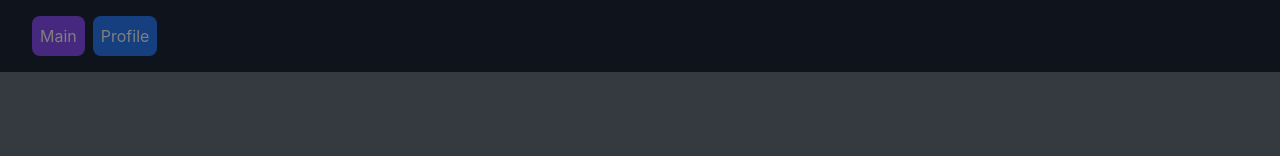
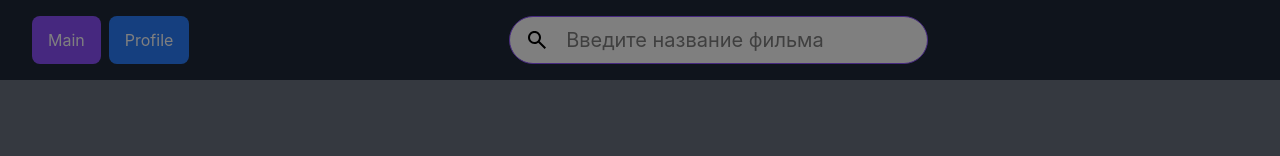
Before and after one commit to Gilmielle/use-popcorn, a React (Vite) app: page / in a window 1280 px wide. Shown: the top 156 px of the page. Built offline with nearby package versions, Linux system fonts and the light colour scheme; no server answers.

Commit message:
feat: add searchbar

```diff
--- a/package.json
+++ b/package.json
@@ -25,6 +25,7 @@
     "@tailwindcss/vite": "^4.0.6",
     "react": "^18.3.1",
     "react-dom": "^18.3.1",
+    "react-error-boundary": "^5.0.0",
     "react-imask": "^7.6.1",
     "react-modal": "^3.16.3",
     "react-router": "^7.1.5",
--- a/src/app/styles/index.css
+++ b/src/app/styles/index.css
@@ -11,6 +11,7 @@
   --color-violet-300: oklch(0.811 0.111 293.571);
   --color-blue-300: oklch(0.809 0.105 251.813);
   --color-blue-500: oklch(0.623 0.214 259.815);
+  --color-blue-550: oklch(0.499 0.193 260.793);
   --color-gray-400: oklch(0.707 0.022 261.325);
   --color-gray-600: oklch(0.446 0.03 256.802);
 }
--- a/src/shared/lib/constants/index.ts
+++ b/src/shared/lib/constants/index.ts
@@ -64,6 +64,8 @@ const YEAR_MIN_MAX_VALUES = {
   max: 2100,
 }
 
+const SEARCH_INPUT_NAME = "keyword"
+
 export {
   routePaths,
   API_ENDPOINTS,
@@ -76,5 +78,6 @@ export {
   FILM_TYPE_OPTIONS,
   RATING_VALUES,
   YEAR_VALUES,
-  YEAR_MIN_MAX_VALUES
+  YEAR_MIN_MAX_VALUES,
+  SEARCH_INPUT_NAME,
 }
--- a/src/shared/ui/layout/ui/Header.tsx
+++ b/src/shared/ui/layout/ui/Header.tsx
@@ -2,14 +2,14 @@ import {navList} from "../config";
 import {NavLink} from "react-router";
 
 export const Header = () => {
-  return <header className={"header flex justify-between container"}>
+  return <header className={"header flex justify-between items-center container"}>
     <nav className={"nav"}>
       <ul className={"nav__list flex gap-x-8"}>
         {navList.map((navItem, index) => {
           return <li className={"nav__item flex"} key={index}>
             <NavLink
               to={navItem.href}
-              className={"nav__link p-8 text-white bg-blue-500 rounded-lg hover:bg-sky-700"}
+              className={"nav__link py-12 px-16 text-white bg-blue-500 rounded-lg hover:bg-sky-700"}
             >
               {navItem.name}
             </NavLink>
@@ -17,6 +17,6 @@ export const Header = () => {
         })}
       </ul>
     </nav>
-    <div id={"header-searchbar"}></div>
+    <div id={"header-searchbar"} className={"mx-auto"}></div>
   </header>
 }
--- /dev/null
+++ b/src/shared/ui/searchbar/index.ts
@@ -0,0 +1 @@
+export {Searchbar} from "./ui/Searchbar.tsx";
--- /dev/null
+++ b/src/shared/ui/searchbar/style.css
@@ -0,0 +1,69 @@
+.searchbar {
+  --searchbarSubmitBtnSize: 40px;
+  --searchbarResetBtnSize: 32px;
+  position: relative;
+  min-width: 400px;
+}
+
+.searchbar__submitBtn {
+  position: absolute;
+  left: 8px;
+  top: 50%;
+  transform: translateY(-50%);
+  width: var(--searchbarSubmitBtnSize);
+  height: var(--searchbarSubmitBtnSize);
+  z-index: 1;
+  display: flex;
+  justify-content: center;
+  align-items: center;
+}
+
+.searchbar__inputWrapper {
+  position: relative;
+}
+
+.searchbar__input {
+  background-color: white;
+  border-radius: 40px;
+  font-size: 20px;
+  padding-block: 8px;
+  padding-inline: calc(var(--searchbarSubmitBtnSize) + 16px) calc(var(--searchbarResetBtnSize) + 16px);
+  border: 1px solid var(--color-violet-500);
+  min-width: inherit;
+  width: 100%;
+}
+
+.searchbar__input:focus-visible {
+  outline: 3px solid var(--color-amber-400);
+}
+
+
+.searchbar__resetBtn {
+  position: absolute;
+  right: 8px;
+  top: 50%;
+  transform: translateY(-50%);
+  width: var(--searchbarResetBtnSize);
+  height: var(--searchbarResetBtnSize);
+  display: flex;
+  justify-content: center;
+  align-items: center;
+  opacity: 0;
+  visibility: hidden;
+  transition: opacity 0.3s;
+  border-radius: 50%;
+  background-color: #888888;
+}
+
+.searchbar__resetBtn.isShown {
+  opacity: 1;
+  visibility: visible;
+}
+
+.searchbar__resetBtn:hover {
+  color: white;
+}
+
+.searchbar__resetBtn svg path {
+  fill: currentColor;
+}
--- /dev/null
+++ b/src/shared/ui/searchbar/ui/Searchbar.tsx
@@ -0,0 +1,82 @@
+import {forwardRef, useImperativeHandle, useState} from "react";
+import IconSearch from "#public/icon-search.svg?react"
+import IconClose from "#public/icon-close.svg?react"
+import "../style.css";
+
+interface SearchbarProps {
+  name: string,
+  initialValue: string,
+  placeholder: string,
+  onSubmit?: (value: string, name: string) => void,
+  onChange?: (value: string, name: string) => void,
+}
+
+export const Searchbar = forwardRef(({
+  name = "",
+  initialValue = "",
+  placeholder = "",
+  onSubmit,
+  onChange,
+}: SearchbarProps, ref) => {
+  const [value, setValue] = useState(initialValue)
+
+
+  const handleSubmit = () => {
+    if (typeof onSubmit === "function") {
+      onSubmit(value, name)
+    }
+  }
+  const handleKeyUp = (e) => {
+    if(e.key === "Enter") {
+      if (typeof onSubmit === "function") {
+        onSubmit(value, name)
+      }
+    }
+  }
+
+  const handleChange = (e) => {
+    const { target } = e
+    setValue(target.value)
+    if (typeof onChange === "function") {
+      onChange(target.value, name)
+    }
+  }
+
+  const handleReset = () => {
+    setValue("")
+    if (typeof onSubmit === "function") {
+      onSubmit("", name)
+    }
+  }
+
+  useImperativeHandle(ref,() => {
+    return {
+      reset: () => handleReset(),
+    }
+  })
+
+  return <div className={"searchbar"}>
+    <div className={"searchbar__submitBtn"}>
+      <button type={"submit"} onClick={handleSubmit}>
+        <IconSearch />
+      </button>
+    </div>
+    <div className={"searchbar__inputWrapper"}>
+      <input
+        className={"searchbar__input"}
+        type={"text"}
+        value={value}
+        onChange={handleChange}
+        placeholder={placeholder}
+        onKeyUp={handleKeyUp}
+      />
+      <button
+        type={"button"}
+        onClick={handleReset}
+        className={`searchbar__resetBtn ${value.length ? "isShown" : ""}`}
+      >
+        <IconClose/>
+      </button>
+    </div>
+  </div>
+})
--- a/src/widgets/filmsList/ui/FilmsFilter.tsx
+++ b/src/widgets/filmsList/ui/FilmsFilter.tsx
@@ -1,5 +1,5 @@
 import {StoreType} from "#app/providers/StoreProvider/model/store.ts";
-import {useCallback, useContext, useMemo, useRef, useState} from "react";
+import {useCallback, useContext, useEffect, useMemo, useRef, useState} from "react";
 import {StoreContext} from "#shared/config/storeContext.ts";
 import {Accordion, AccordionButton, AccordionItem, AccordionPanel,} from "@chakra-ui/accordion"
 import {RadioGroup} from "#shared/ui/radioGroup/index.ts";
@@ -13,13 +13,16 @@ import Select from "react-select";
 import {
   FILTER_RANGE_SLIDER_NAMES,
   FILTER_SELECT_NAMES,
-  RATING_VALUES, YEAR_MIN_MAX_VALUES,
+  RATING_VALUES, SEARCH_INPUT_NAME, YEAR_MIN_MAX_VALUES,
   YEAR_VALUES
 } from "#shared/lib/constants/index.ts";
 import {RangeSlider} from "#shared/ui/rangeSlider/index.ts";
 import {rangeSliderNames} from "#shared/ui/rangeSlider/model/types.ts";
 import {getDebouncedFn} from "#shared/lib/utils/index.ts";
 import {filmsRatingKeys, filmsYearKeys} from "#shared/api/filmsList.ts";
+import {createPortal} from "react-dom";
+import {Searchbar} from "#shared/ui/searchbar/index.ts";
+import {ErrorBoundary} from "react-error-boundary";
 
 export const FilmsFilter = () => {
   const store: StoreType = useContext(StoreContext);
@@ -30,7 +33,7 @@ export const FilmsFilter = () => {
     setFilterParams,
     clearFilterParams,
   } = store;
-
+  const searchbarContainerRef = useRef(document.getElementById("header-searchbar"));
   const accordionData = useMemo(() => getAdaptedAccordionData(genres, countries), [ genres, countries ])
 
   const orderSelectOptions = useMemo(() => getAdaptedOrderSelectOptions(filterParams), [])
@@ -54,6 +57,10 @@ export const FilmsFilter = () => {
       max: Number(filterParams[filmsYearKeys.yearTo] ? filterParams[filmsYearKeys.yearTo] : YEAR_VALUES.max),
     }
   }, [filterParams])
+
+  useEffect(() => {
+    searchbarContainerRef.current = document.getElementById("header-searchbar");
+  }, []);
 
   const handleRadioChange = (checkedRadio) => {
     setFilterParams({
@@ -94,6 +101,12 @@ export const FilmsFilter = () => {
   }, [setFilterParams]);
 
   const debouncedHandleRangeSliderChange = getDebouncedFn(handleRangeSliderChange)
+
+  const handleSearchSubmit = useCallback((value, name) => {
+    setFilterParams({
+      [name]: value,
+    })
+  }, [setFilterParams])
 
   return <div className={"filmsFilter p-24 rounded-lg space-y-24"}>
     <Accordion allowToggle>
@@ -162,6 +175,14 @@ export const FilmsFilter = () => {
         ref={yearRangeSliderRef}
       />
     </div>
+    {!!searchbarContainerRef.current && <ErrorBoundary fallback={<p>Here should be searchbar</p>}>
+      {createPortal(<Searchbar
+        name={SEARCH_INPUT_NAME}
+        initialValue={filterParams.keyword ? filterParams.keyword : ""}
+        onSubmit={handleSearchSubmit}
+        placeholder={"Введите название фильма"}
+      />, searchbarContainerRef.current)}
+    </ErrorBoundary>}
 
     <button className={"bg-amber-400 p-16 w-100/100 rounded-lg font-bold text-lg"} onClick={handleReset}>
       Сбросить
--- a/src/widgets/filmsList/ui/FilmsList.tsx
+++ b/src/widgets/filmsList/ui/FilmsList.tsx
@@ -11,6 +11,7 @@ import {useFilms} from "../lib/useFilms.ts";
 import {FilmCardsList} from "./FilmCardsList.tsx";
 import {FilmsFilter} from "./FilmsFilter.tsx";
 import "../style.css"
+import {ErrorBoundary} from "react-error-boundary";
 
 export const FilmsList = () => {
   const [ isErrorModalOpen, setIsErrorModalOpen ] = useState(false)
@@ -35,12 +36,12 @@ export const FilmsList = () => {
   } = useFilms(filterParams);
 
   useEffect(() => {
-/*    if(!countries.length || !genres.length) {
+    if(!countries.length || !genres.length) {
       getFilmsListFilter().then((resp) => {
         setCountries(resp.countries)
         setGenres(resp.genres)
       })
-    }*/
+    }
   }, [ countries, genres, setCountries, setGenres ]);
 
   useEffect(() => {
@@ -62,7 +63,9 @@ export const FilmsList = () => {
 
   return <div className={"filmsList flex flex-row gap-40"}>
     <div className={"filmsList__aside basis-320 shrink-0"}>
-      <FilmsFilter />
+      <ErrorBoundary fallback={<p>Here should be filter</p>}>
+        <FilmsFilter />
+      </ErrorBoundary>
     </div>
     <div className={"filmsList__content space-y-24 grow-1"}>
       <FilmCardsList films={filmsList}/>
```
Also changed, not shown: public/icon-search.svg (added), 1 other file (tests, documents, lock files or other folders).
